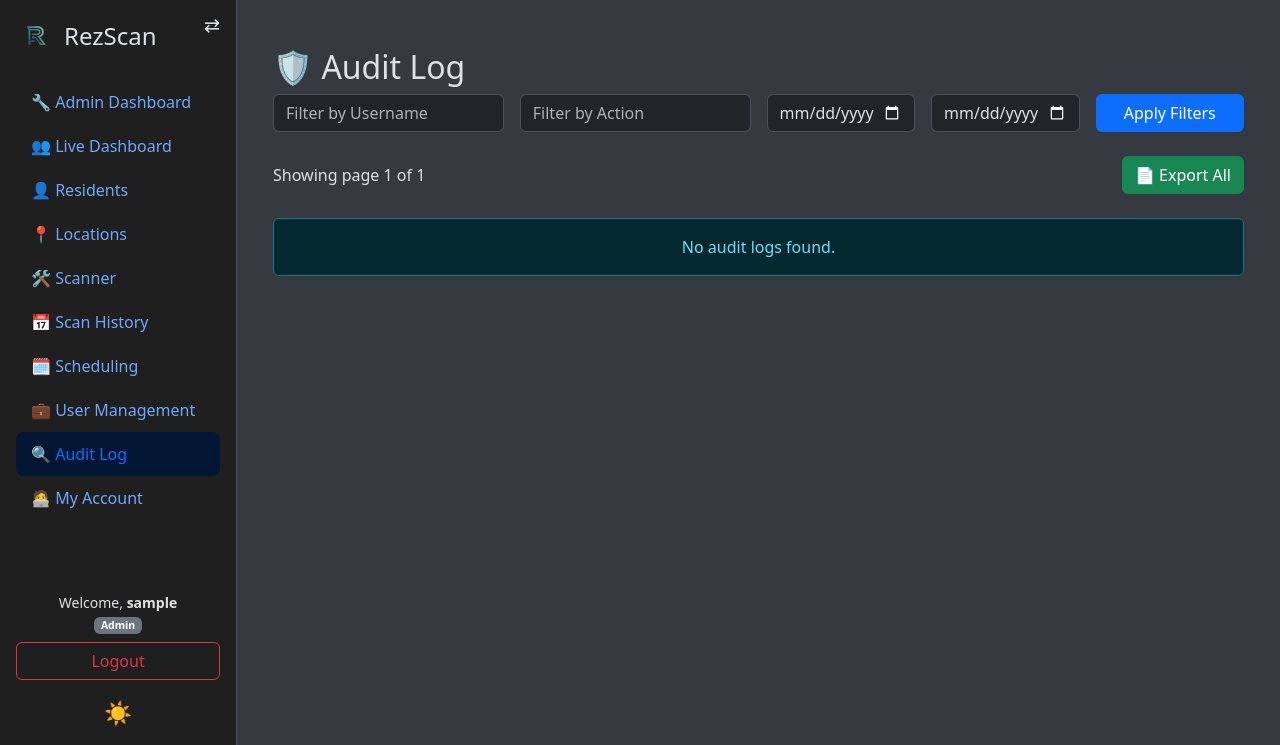
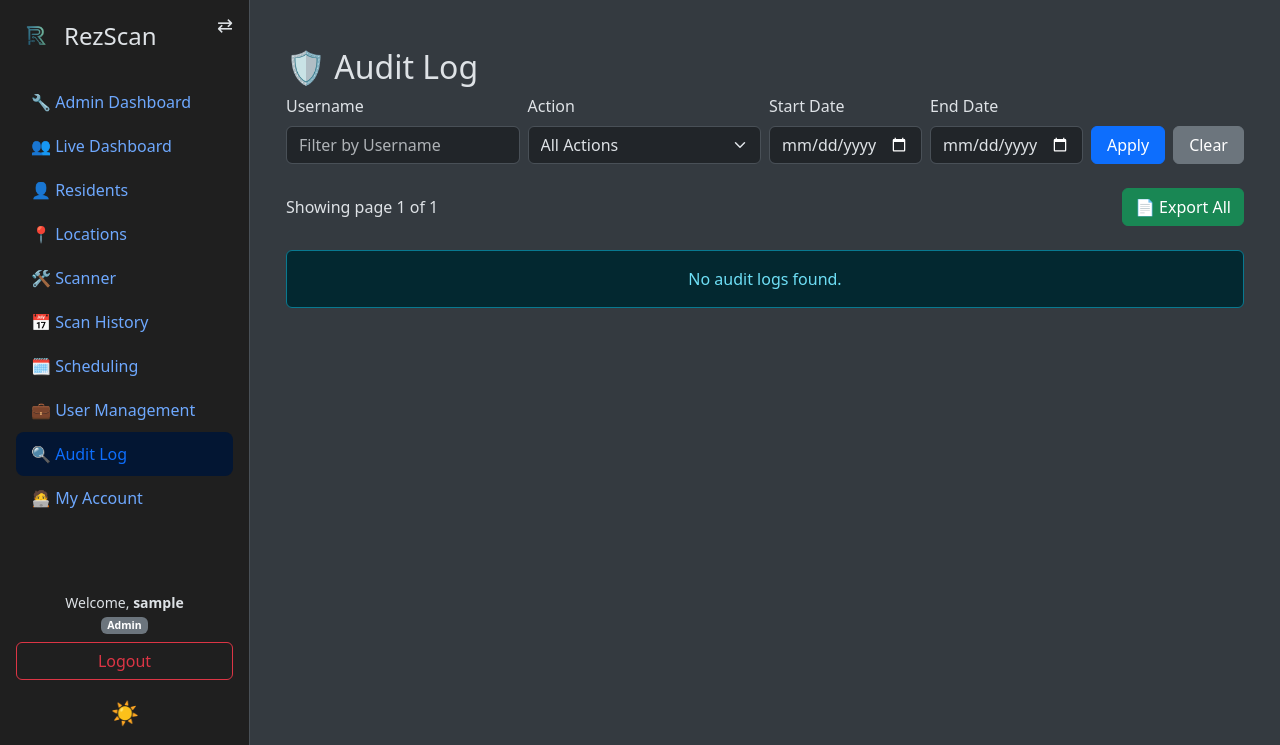
Before and after one commit to FreeDilli/rez, a Flask app: page /auditlog/ in a window 1280 px wide. Shown: the top 745 px of the page. Run offline with Flask 3, Linux system fonts and the light colour scheme; the visitor is signed in with stand-in values (Sample User, id 1); data that the repository does not hold is empty.

Commit message:
Update audit log
Added updates to convert UTC to local time

```diff
--- a/rezscan_app/__init__.py
+++ b/rezscan_app/__init__.py
@@ -53,7 +53,7 @@ def create_app(config_class=None):
     @app.template_filter('datetimeformat')
     def datetimeformat(value):
         """
-        Format a datetime string from '%Y-%m-%d %H:%M:%S' to '%m-%d-%Y %I:%M %p'.
+        Format a datetime string from '%Y-%m-%d %H:%M:%S' to '%m-%d-%Y %H:%M:%S'.
 
         Args:
             value: A string in the format 'YYYY-MM-DD HH:MM:SS'.
@@ -62,7 +62,7 @@ def create_app(config_class=None):
             A formatted string in the format 'MM-DD-YYYY HH:MM AM/PM'.
         """
         try:
-            return datetime.strptime(value, '%Y-%m-%d %H:%M:%S').strftime('%m-%d-%Y %I:%M %p')
+            return datetime.strptime(value, '%Y-%m-%d %H:%M:%S').strftime('%m-%d-%Y %H:%M:%S')
         except ValueError as e:
             logger.error(f"Failed to parse datetime '{value}': {e}")
             return value
@@ -70,7 +70,7 @@ def create_app(config_class=None):
     @app.template_filter('timeformat')
     def timeformat(value):
         """
-        Format a datetime string from '%Y-%m-%d %H:%M:%S' to '%I:%M %p'.
+        Format a datetime string from '%Y-%m-%d %H:%M:%S' to '%H:%M:%S'.
 
         Args:
             value: A string in the format 'YYYY-MM-DD HH:MM:SS'.
--- a/rezscan_app/routes/audit_log.py
+++ b/rezscan_app/routes/audit_log.py
@@ -4,12 +4,31 @@ from rezscan_app.models.database import get_db
 import io
 import csv
 import logging
+from datetime import datetime
+import pytz
+import re
 
 audit_log_bp = Blueprint('audit_log', __name__, url_prefix='/auditlog')
 logger = logging.getLogger(__name__)
 
 # Pagination settings
 PER_PAGE = 25
+
+def parse_and_convert_timestamp(text, local_tz):
+    """Convert UTC timestamps in text (e.g., in details) to local time."""
+    # Match ISO timestamps like 2025-04-28T00:01:43.692232
+    iso_pattern = r'\d{4}-\d{2}-\d{2}T\d{2}:\d{2}:\d{2}(?:\.\d+)?'
+    matches = re.findall(iso_pattern, text)
+    for match in matches:
+        try:
+            utc_dt = datetime.fromisoformat(match.replace('T', ' '))
+            utc_dt = pytz.utc.localize(utc_dt)
+            local_dt = utc_dt.astimezone(local_tz)
+            local_str = local_dt.strftime('%m-%d-%Y %H:%M:%S')
+            text = text.replace(match, local_str)
+        except ValueError:
+            continue
+    return text
 
 @audit_log_bp.route('/', methods=['GET'])
 @login_required
@@ -24,19 +43,32 @@ def view_audit_log():
 
     query = "SELECT id, timestamp, username, action, target, details FROM audit_log WHERE 1=1"
     params = []
+    local_tz = pytz.timezone('America/New_York')  # Change to your timezone
 
     if username_filter:
         query += " AND username LIKE ?"
         params.append(f"%{username_filter}%")
     if action_filter:
-        query += " AND action LIKE ?"
-        params.append(f"%{action_filter}%")
+        query += " AND action = ?"
+        params.append(action_filter)
     if start_date:
-        query += " AND DATE(timestamp) >= ?"
-        params.append(start_date)
+        try:
+            local_dt = datetime.strptime(start_date, '%Y-%m-%d')
+            local_dt = local_tz.localize(local_dt)
+            utc_dt = local_dt.astimezone(pytz.utc)
+            query += " AND DATE(timestamp) >= ?"
+            params.append(utc_dt.strftime('%Y-%m-%d'))
+        except ValueError:
+            flash("Invalid start date format.", "warning")
     if end_date:
-        query += " AND DATE(timestamp) <= ?"
-        params.append(end_date)
+        try:
+            local_dt = datetime.strptime(end_date, '%Y-%m-%d')
+            local_dt = local_tz.localize(local_dt)
+            utc_dt = local_dt.astimezone(pytz.utc)
+            query += " AND DATE(timestamp) <= ?"
+            params.append(utc_dt.strftime('%Y-%m-%d'))
+        except ValueError:
+            flash("Invalid end date format.", "warning")
 
     query += " ORDER BY timestamp DESC LIMIT ? OFFSET ?"
     params.extend([PER_PAGE, (page - 1) * PER_PAGE])
@@ -45,11 +77,27 @@ def view_audit_log():
         with get_db() as conn:
             c = conn.cursor()
             c.execute(query, params)
-            logs = c.fetchall()
+            rows = c.fetchall()
+
+            # Convert timestamps to local time
+            logs = []
+            for row in rows:
+                # Convert main timestamp
+                utc_dt = datetime.strptime(row[1], '%Y-%m-%d %H:%M:%S')
+                utc_dt = pytz.utc.localize(utc_dt)
+                local_dt = utc_dt.astimezone(local_tz)
+                local_timestamp = local_dt.strftime('%Y-%m-%d %H:%M:%S')  # For filters
+                # Convert timestamps in details
+                details = parse_and_convert_timestamp(row[5] or '', local_tz)
+                logs.append((row[0], local_timestamp, row[2], row[3], row[4], details))
 
             # Get total count
-            c.execute("SELECT COUNT(*) FROM audit_log WHERE 1=1" + _build_filter_clause(username_filter, action_filter, start_date, end_date), _build_filter_params(username_filter, action_filter, start_date, end_date))
+            c.execute("SELECT COUNT(*) FROM audit_log WHERE 1=1" + _build_filter_clause(username_filter, action_filter, start_date, end_date, local_tz), _build_filter_params(username_filter, action_filter, start_date, end_date, local_tz))
             total_logs = c.fetchone()[0]
+
+            # Fetch distinct actions
+            c.execute("SELECT DISTINCT action FROM audit_log ORDER BY action")
+            actions = [row[0] for row in c.fetchall()]
 
             total_pages = max((total_logs + PER_PAGE - 1) // PER_PAGE, 1)
 
@@ -58,6 +106,7 @@ def view_audit_log():
         flash("Error loading audit logs.", "danger")
         logs = []
         total_pages = 1
+        actions = []
 
     return render_template('audit_log.html',
                            logs=logs,
@@ -66,30 +115,43 @@ def view_audit_log():
                            username_filter=username_filter,
                            action_filter=action_filter,
                            start_date=start_date,
-                           end_date=end_date)
+                           end_date=end_date,
+                           actions=actions)
 
-def _build_filter_clause(username, action, start_date, end_date):
+def _build_filter_clause(username, action, start_date, end_date, local_tz):
     clause = ""
     if username:
         clause += " AND username LIKE ?"
     if action:
-        clause += " AND action LIKE ?"
+        clause += " AND action = ?"
     if start_date:
         clause += " AND DATE(timestamp) >= ?"
     if end_date:
         clause += " AND DATE(timestamp) <= ?"
     return clause
 
-def _build_filter_params(username, action, start_date, end_date):
+def _build_filter_params(username, action, start_date, end_date, local_tz):
     params = []
     if username:
         params.append(f"%{username}%")
     if action:
-        params.append(f"%{action}%")
+        params.append(action)
     if start_date:
-        params.append(start_date)
+        try:
+            local_dt = datetime.strptime(start_date, '%Y-%m-%d')
+            local_dt = local_tz.localize(local_dt)
+            utc_dt = local_dt.astimezone(pytz.utc)
+            params.append(utc_dt.strftime('%Y-%m-%d'))
+        except ValueError:
+            pass
     if end_date:
-        params.append(end_date)
+        try:
+            local_dt = datetime.strptime(end_date, '%Y-%m-%d')
+            local_dt = local_tz.localize(local_dt)
+            utc_dt = local_dt.astimezone(pytz.utc)
+            params.append(utc_dt.strftime('%Y-%m-%d'))
+        except ValueError:
+            pass
     return params
 
 @audit_log_bp.route('/export', methods=['GET'])
@@ -103,18 +165,25 @@ def export_audit_log():
             c.execute("SELECT timestamp, username, action, target, details FROM audit_log ORDER BY timestamp DESC")
             rows = c.fetchall()
 
-        output = io.StringIO()
-        writer = csv.writer(output)
-        writer.writerow(["Timestamp", "Username", "Action", "Target", "Details"])
+            # Convert timestamps to local time
+            local_tz = pytz.timezone('America/New_York')  # Change to your timezone
+            output = io.StringIO()
+            writer = csv.writer(output)
+            writer.writerow(["Timestamp", "Username", "Action", "Target", "Details"])
 
-        for row in rows:
-            writer.writerow(row)
+            for row in rows:
+                utc_dt = datetime.strptime(row[0], '%Y-%m-%d %H:%M:%S')
+                utc_dt = pytz.utc.localize(utc_dt)
+                local_dt = utc_dt.astimezone(local_tz)
+                local_timestamp = local_dt.strftime('%m-%d-%Y %H:%M:%S')  # For CSV
+                details = parse_and_convert_timestamp(row[4] or '', local_tz)
+                writer.writerow([local_timestamp, row[1], row[2], row[3], details])
 
-        output.seek(0)
-        return send_file(io.BytesIO(output.getvalue().encode()),
-                         mimetype='text/csv',
-                         as_attachment=True,
-                         download_name='audit_log_export.csv')
+            output.seek(0)
+            return send_file(io.BytesIO(output.getvalue().encode()),
+                             mimetype='text/csv',
+                             as_attachment=True,
+                             download_name='audit_log_export.csv')
 
     except Exception as e:
         logger.error(f"Failed to export audit log: {e}")
--- a/rezscan_app/templates/audit_log.html
+++ b/rezscan_app/templates/audit_log.html
@@ -5,21 +5,31 @@
 <div class="container mt-4">
     <h2>🛡️ Audit Log</h2>
 
-    <form method="GET" class="row g-3 mb-4">
-        <div class="col-md-3">
-            <input type="text" name="username" class="form-control" placeholder="Filter by Username" value="{{ username_filter }}">
+    <form method="GET" class="row g-2 mb-4 align-items-end">
+        <div class="col-md-3 col-sm-6">
+            <label for="username_filter" class="form-label">Username</label>
+            <input type="text" name="username" id="username_filter" class="form-control" placeholder="Filter by Username" value="{{ username_filter }}">
         </div>
-        <div class="col-md-3">
-            <input type="text" name="action" class="form-control" placeholder="Filter by Action" value="{{ action_filter }}">
+        <div class="col-md-3 col-sm-6">
+            <label for="action_filter" class="form-label">Action</label>
+            <select name="action" id="action_filter" class="form-select">
+                <option value="">All Actions</option>
+                {% for action in actions %}
+                    <option value="{{ action }}" {% if action == action_filter %}selected{% endif %}>{{ action }}</option>
+                {% endfor %}
+            </select>
         </div>
-        <div class="col-md-2">
-            <input type="date" name="start_date" class="form-control" value="{{ start_date }}">
+        <div class="col-md-2 col-sm-6">
+            <label for="start_date" class="form-label">Start Date</label>
+            <input type="date" name="start_date" id="start_date" class="form-control" value="{{ start_date }}">
         </div>
-        <div class="col-md-2">
-            <input type="date" name="end_date" class="form-control" value="{{ end_date }}">
+        <div class="col-md-2 col-sm-6">
+            <label for="end_date" class="form-label">End Date</label>
+            <input type="date" name="end_date" id="end_date" class="form-control" value="{{ end_date }}">
         </div>
-        <div class="col-md-2">
-            <button type="submit" class="btn btn-primary w-100">Apply Filters</button>
+        <div class="col-md-2 col-sm-12 d-flex gap-2">
+            <button type="submit" class="btn btn-primary flex-fill">Apply</button>
+            <a href="{{ url_for('audit_log.view_audit_log') }}" class="btn btn-secondary flex-fill">Clear</a>
         </div>
     </form>
 
@@ -43,7 +53,7 @@
             <tbody>
                 {% for log in logs %}
                 <tr>
-                    <td>{{ log[1] | dateformat }} {{ log[1] | timeformat }}</td>
+                    <td>{{ log[1] | datetimeformat }}</td>
                     <td>{{ log[2] }}</td>
                     <td>{{ log[3] }}</td>
                     <td>{{ log[4] }}</td>
```
